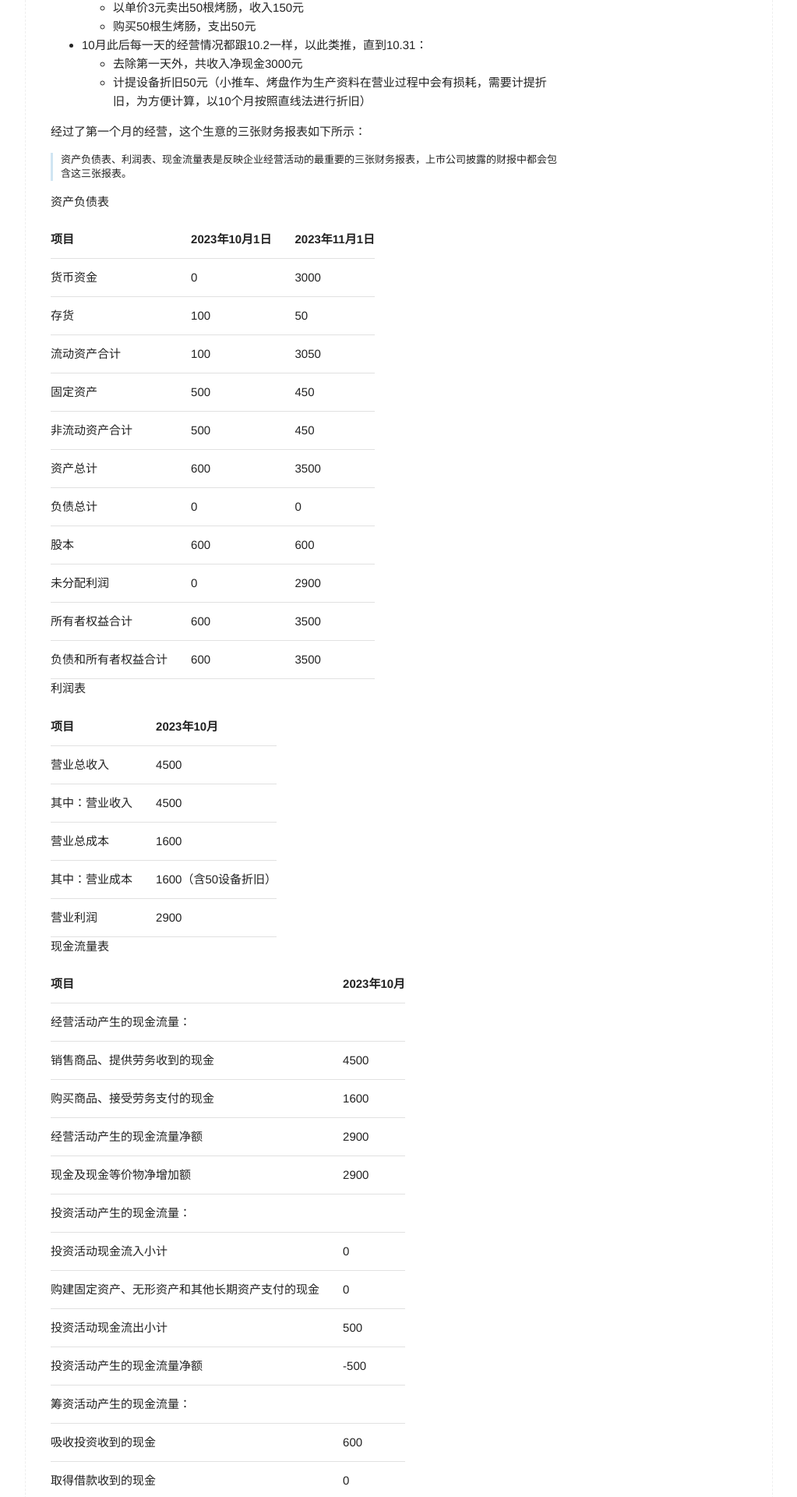
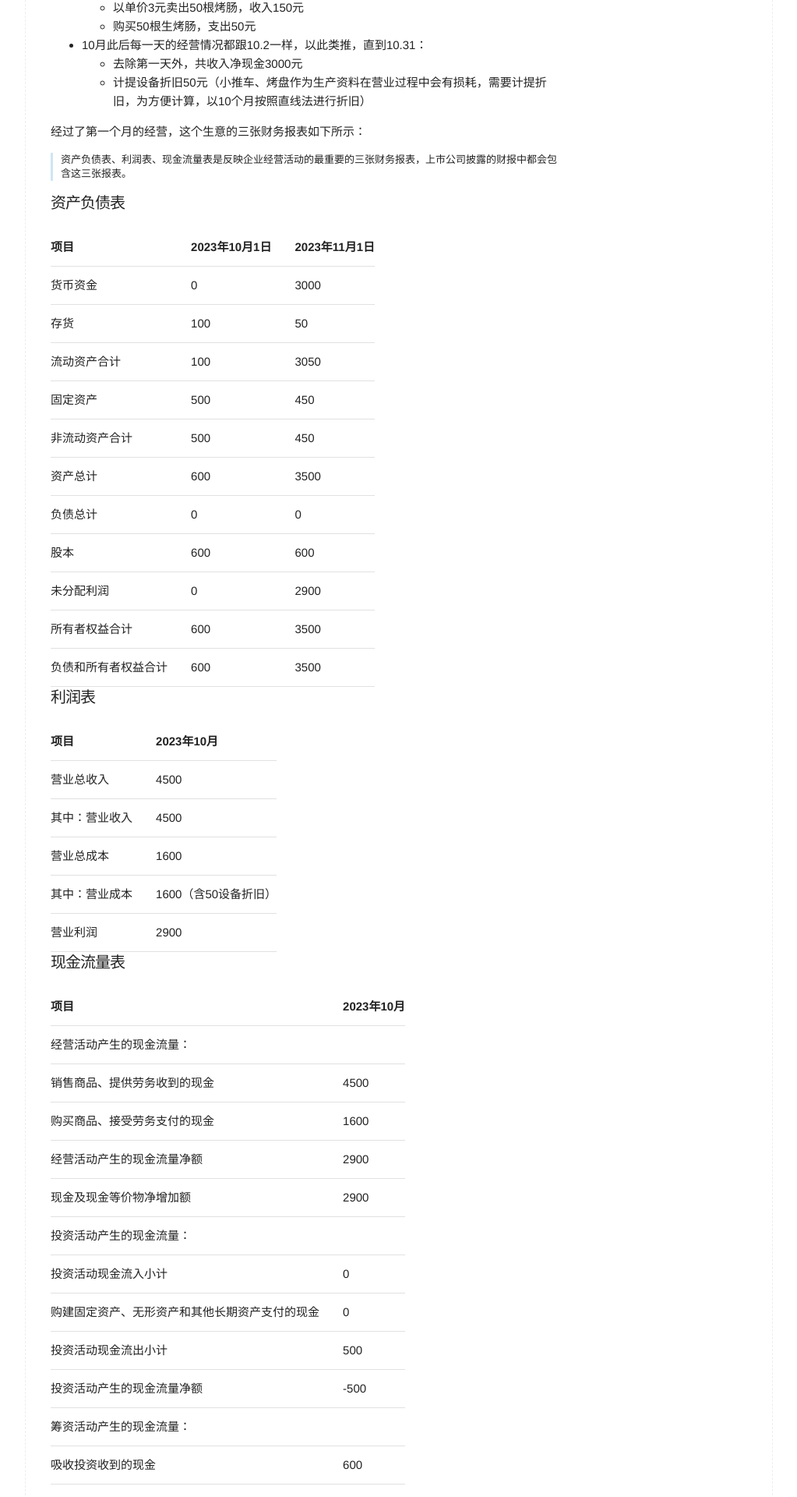
Before and after one commit to BryceHQ/brycehq.github.io, a Jekyll site: the page built from _posts/2023-11-11-企业经营与财务报表.md, in a window 1280 px wide. Shown: the part 485-2405 px from the top of the page at 78% size, without its empty margins (128-1151 px from the left). Built offline with Jekyll 4.4.1, drawn with Linux system fonts in a browser that asks for light colours.

```diff
--- a/_posts/2023-11-11-企业经营与财务报表.md
+++ b/_posts/2023-11-11-企业经营与财务报表.md
@@ -25,7 +25,7 @@
 经过了第一个月的经营，这个生意的三张财务报表如下所示：
 > 资产负债表、利润表、现金流量表是反映企业经营活动的最重要的三张财务报表，上市公司披露的财报中都会包含这三张报表。
 
-资产负债表
+### 资产负债表
 
 | 项目 | 2023年10月1日 | 2023年11月1日 |
 | ------ | ------ | ------ |
@@ -41,7 +41,7 @@
 | 所有者权益合计 | 600 | 3500 |
 | 负债和所有者权益合计 | 600 | 3500 |
 
-利润表
+### 利润表
 
 | 项目 | 2023年10月 |
 | ------ | ------ |
@@ -51,7 +51,7 @@
 | 其中：营业成本 | 1600（含50设备折旧） |
 | 营业利润 | 2900 |
 
-现金流量表
+### 现金流量表
 
 | 项目 | 2023年10月 |
 | ------ | ------ |
@@ -92,7 +92,7 @@
 
 经过了第二个月的经营，这个生意的财务报表如下所示：
 
-资产负债表
+### 资产负债表
 
 | 项目 | 2023年11月1日 | 2023年11月30日 |
 | ------ | ------ | ------ |
@@ -115,7 +115,7 @@
 | 所有者权益合计 | 3500 | 13050 |
 | 负债和所有者权益合计 | 3500 | 25250 |
 
-利润表
+### 利润表
 
 | 项目 | 2023年10月 | 2023年11月 |
 | ------ | ------ | ------ |
@@ -127,7 +127,7 @@
 | 管理费用 | 0 | 2000 |
 | 营业利润 | 2900 | 9550 |
 
-现金流量表
+### 现金流量表
 
 | 项目 | 2023年10月 | 2023年11月 |
 | ------ | ------ | ------ |
@@ -148,6 +148,7 @@
 | 筹资活动产生的现金流量净额 | 0 | 4000 |
 | 现金及现金等价物净增加额 | 3000 | 15400 |
 
+
 现在我们来根据三张报表来看看经过两个月的折腾之后，小明的地摊生意经营情况如何。具体总结为一下几点：
 1. 600元资金起步，到现在总资产有25250，其中账上现金就有18400。
 2. 毛利率高达 56%，随着经营规模的扩大，营业收入增长迅速。但也相应的增加了经营风险，例如：收入的一部分是应收账款，存在坏账的风险。
```
